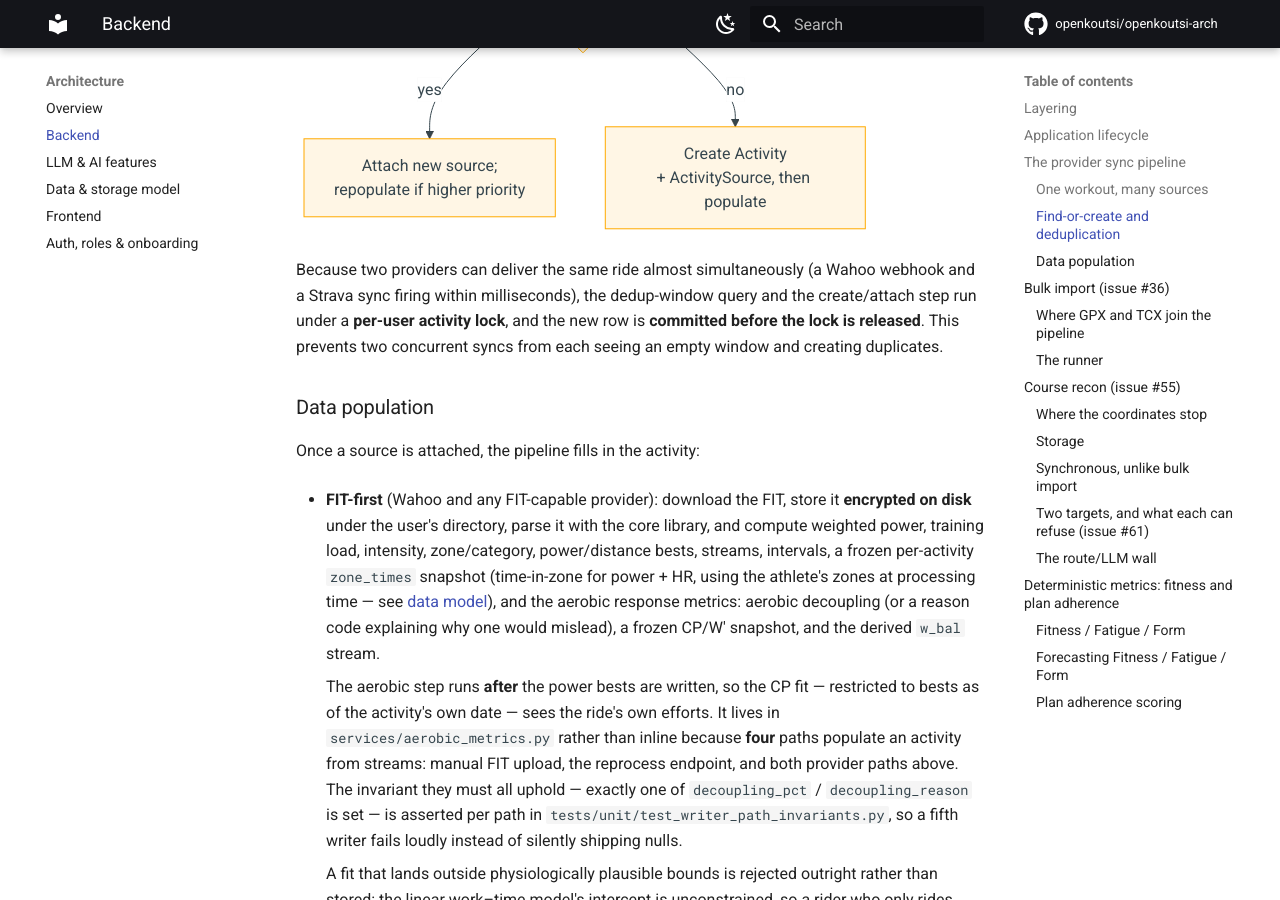
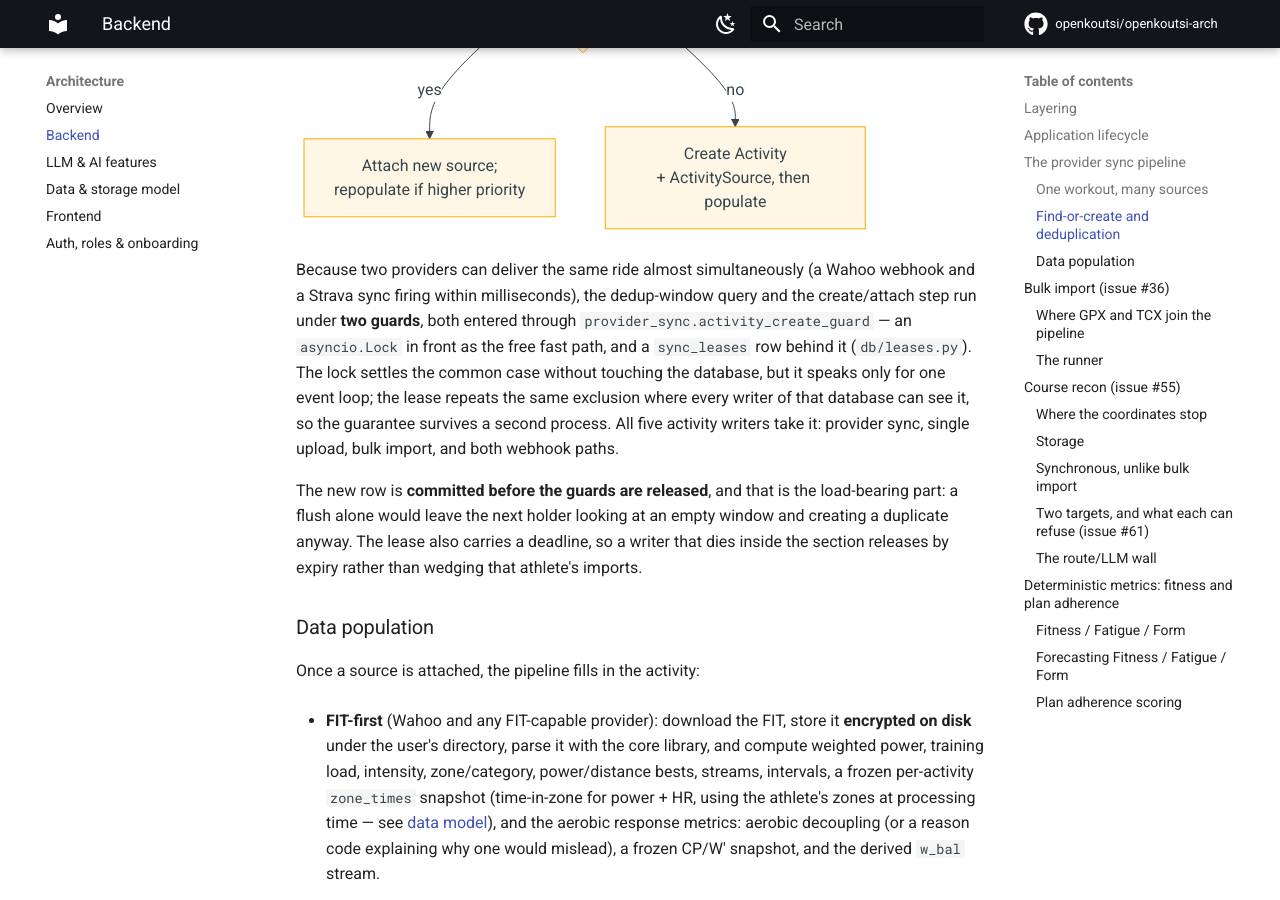
Before and after one commit to openkoutsi/openkoutsi-arch, an MkDocs documentation site: the page built from docs/architecture/backend.md, in a window 1280 px wide and 900 px high, scrolled down 3784 px. Built offline with MkDocs 1.6.1 and Material for MkDocs 9.7.7, drawn with Linux system fonts in a browser that asks for light colours; comment, search, counter and statistics services are not loaded.

Commit message:
Record that the dedup guard is a lease, not only a lock
The architecture reference said the dedup-window query and the create/attach
step run "under a per-user activity lock". That has not been the whole story
since openkoutsi/openkoutsi#50: an `asyncio.Lock` is a statement about one event
loop, offered in place of one about the database, and the guard is now a lock in
front of a `sync_leases` row that every writer of that database can see.

Which of the two is load-bearing matters to anyone reading this to decide
whether a second writer is safe, and the old wording answered that question
wrongly. It also missed the reason the commit-before-release invariant exists at
all: a flush leaves the next holder looking at an empty window.

Names the entry point (`provider_sync.activity_create_guard`) and the five
writers that take it, so the claim can be checked by grepping one symbol rather
than by reading five call sites.

Co-Authored-By: Claude Opus 5 <noreply@anthropic.com>
Claude-Session: https://claude.ai/code/session_017RqZco1jA9ddSQXgmRbFE1

```diff
--- a/docs/architecture/backend.md
+++ b/docs/architecture/backend.md
@@ -118,8 +118,17 @@ flowchart TD
 
 Because two providers can deliver the same ride almost simultaneously (a Wahoo webhook and a
 Strava sync firing within milliseconds), the dedup-window query and the create/attach step run
-under a **per-user activity lock**, and the new row is **committed before the lock is released**.
-This prevents two concurrent syncs from each seeing an empty window and creating duplicates.
+under **two guards**, both entered through `provider_sync.activity_create_guard` — an
+`asyncio.Lock` in front as the free fast path, and a `sync_leases` row behind it
+(`db/leases.py`). The lock settles the common case without touching the database, but it speaks
+only for one event loop; the lease repeats the same exclusion where every writer of that database
+can see it, so the guarantee survives a second process. All five activity writers take it:
+provider sync, single upload, bulk import, and both webhook paths.
+
+The new row is **committed before the guards are released**, and that is the load-bearing part: a
+flush alone would leave the next holder looking at an empty window and creating a duplicate
+anyway. The lease also carries a deadline, so a writer that dies inside the section releases by
+expiry rather than wedging that athlete's imports.
 
 ### Data population
 
```
